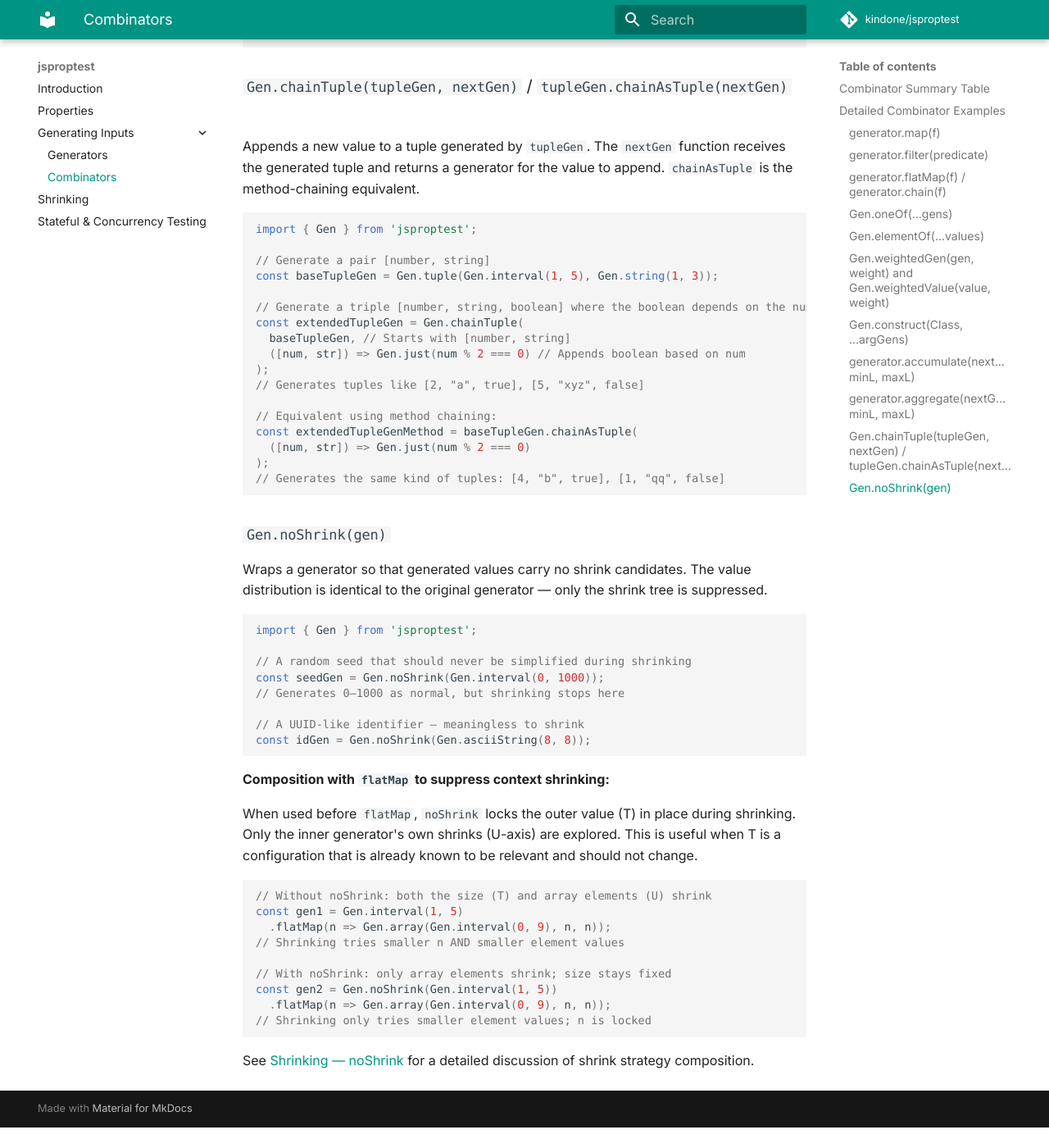
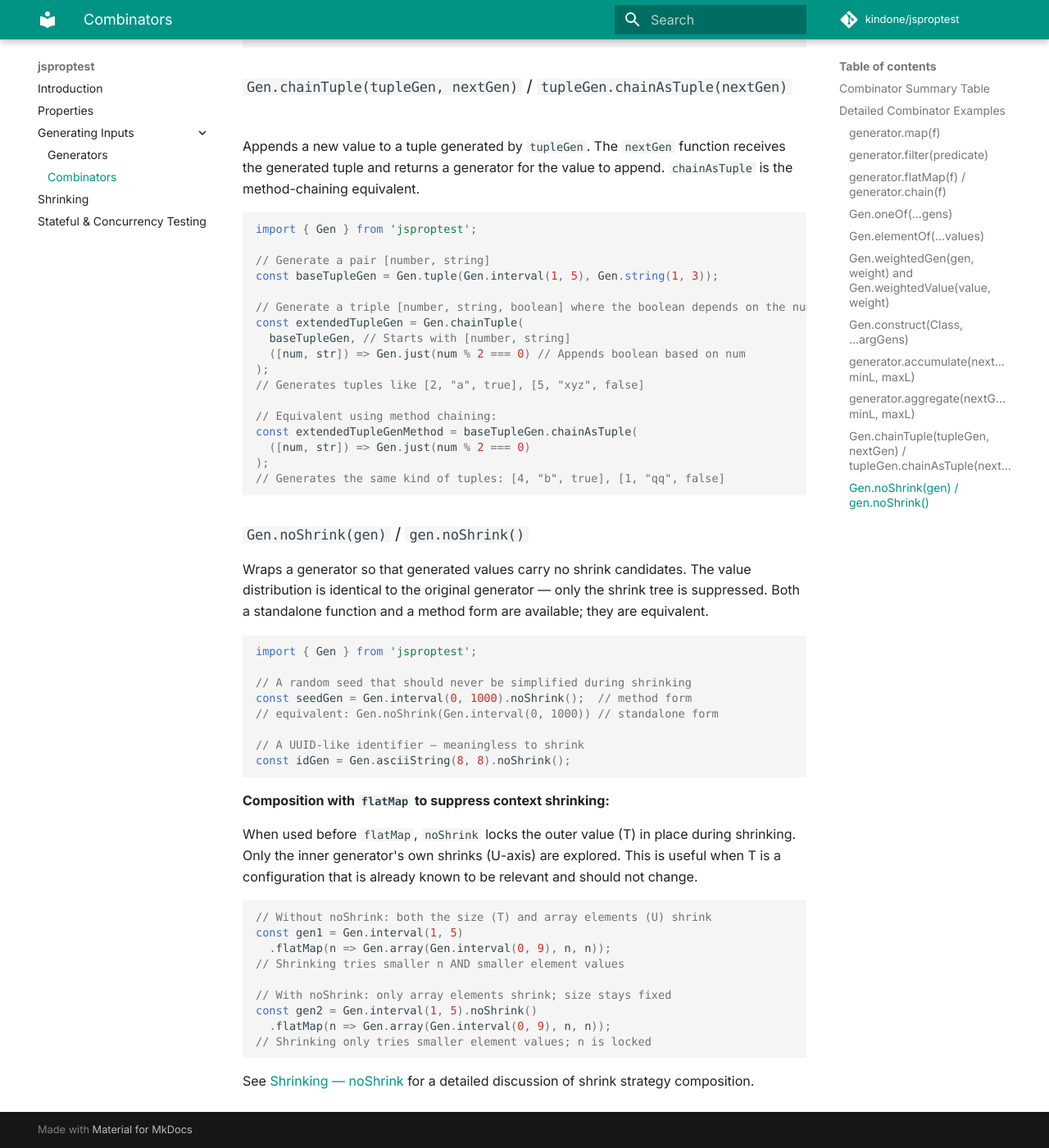
Before and after one commit to kindone/jsproptest, an MkDocs documentation site: the page built from docs/combinators.md, in a window 1280 px wide and 1400 px high, scrolled down 6166 px. Shown: the whole window at 82% size. Built offline with MkDocs 1.6.1 and Material for MkDocs 9.7.7, drawn with Linux system fonts in a browser that asks for light colours; some web fonts are replaced; comment, search, counter and statistics services are not loaded; before the commit the page ends 7541 px from its top, so only the background shows below that; some of the changed text lies outside the part shown.

Commit message:
feat: add .noShrink() method to Generator interface
Add noShrink() as a method on Generator/Arbitrary/ArbiContainer/Weighted,
mirroring cppproptest2's gen.noShrink() API. Gen.noShrink(gen) now
delegates to gen.noShrink() making both forms equivalent.

Also fix ArbiContainer's own flatMap/chain/chainAsTuple/accumulate copies
which still had andThen — same concat fix applied consistently.

Co-Authored-By: Claude Sonnet 4.6 <noreply@anthropic.com>

````diff
--- a/docs/combinators.md
+++ b/docs/combinators.md
@@ -24,7 +24,7 @@ Combinators are higher-order functions that manipulate or combine existing gener
 | **Class Construction**                       |                                                                          |                                      |                                                                               |
 | `Gen.construct(Class, ...argGens)`           | Creates class instances using `new Class(...args)` from `argGens`.       | `Constructor`, `...argumentGenerators` | `Gen.construct(Point, Gen.nat(), Gen.nat())` (Construct Point object)       |
 | **Shrink Control**                           |                                                                          |                                      |                                                                               |
-| `Gen.noShrink(gen)`                          | Strips all shrink candidates from `gen`. Values are generated normally but never shrunk. | `generator` | `Gen.noShrink(Gen.interval(0, 1000))` (seed that should not shrink)        |
+| `Gen.noShrink(gen)` / `gen.noShrink()`       | Strips all shrink candidates from `gen`. Values are generated normally but never shrunk. | `generator` | `Gen.noShrink(Gen.interval(0, 1000))` / `Gen.interval(0,1000).noShrink()` |
 
 ## Detailed Combinator Examples
 
@@ -236,19 +236,19 @@ const extendedTupleGenMethod = baseTupleGen.chainAsTuple(
 // Generates the same kind of tuples: [4, "b", true], [1, "qq", false]
 ```
 
-### `Gen.noShrink(gen)`
+### `Gen.noShrink(gen)` / `gen.noShrink()`
 
-Wraps a generator so that generated values carry no shrink candidates. The value distribution is identical to the original generator — only the shrink tree is suppressed.
+Wraps a generator so that generated values carry no shrink candidates. The value distribution is identical to the original generator — only the shrink tree is suppressed. Both a standalone function and a method form are available; they are equivalent.
 
 ```typescript
 import { Gen } from 'jsproptest';
 
 // A random seed that should never be simplified during shrinking
-const seedGen = Gen.noShrink(Gen.interval(0, 1000));
-// Generates 0–1000 as normal, but shrinking stops here
+const seedGen = Gen.interval(0, 1000).noShrink();  // method form
+// equivalent: Gen.noShrink(Gen.interval(0, 1000)) // standalone form
 
 // A UUID-like identifier — meaningless to shrink
-const idGen = Gen.noShrink(Gen.asciiString(8, 8));
+const idGen = Gen.asciiString(8, 8).noShrink();
 ```
 
 **Composition with `flatMap` to suppress context shrinking:**
````
Also changed, not shown: other parts of docs/combinators.md (+1 -1 lines), 4 other files.
